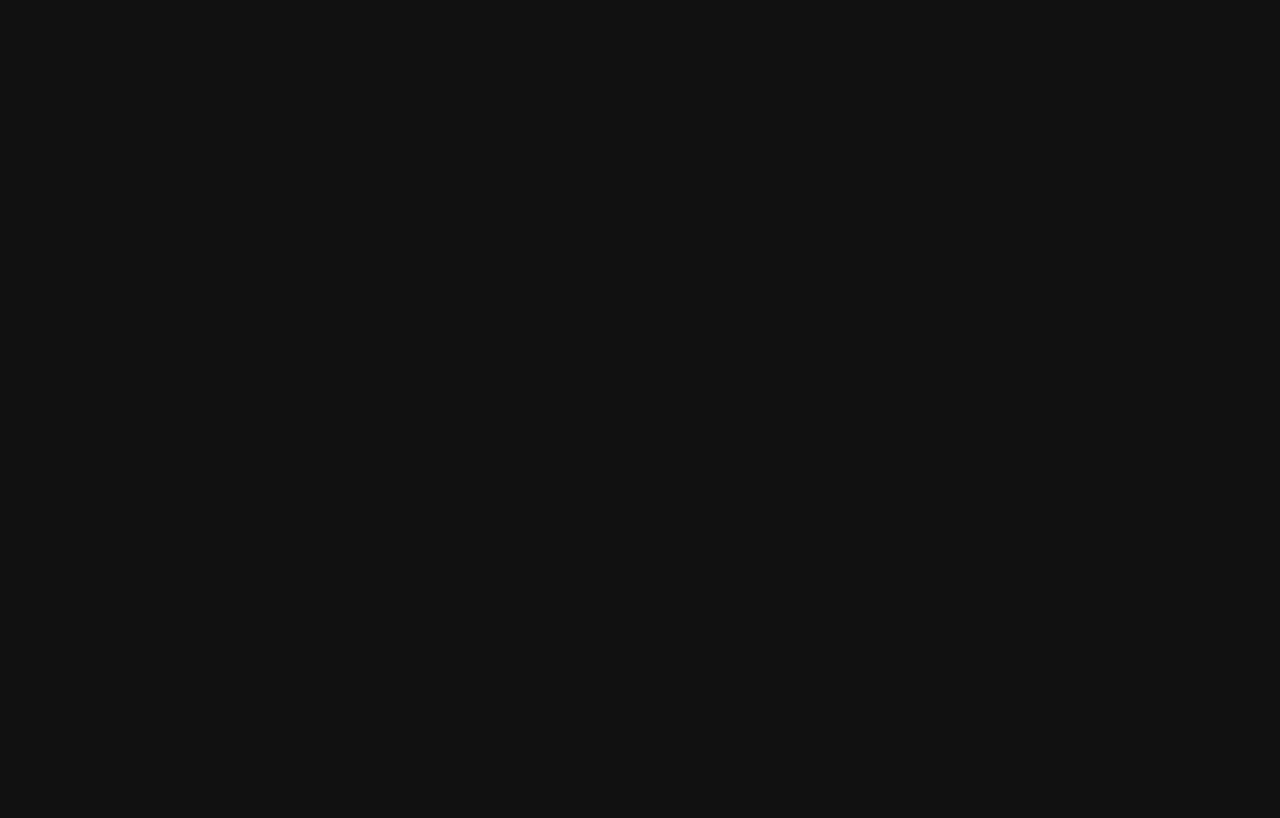
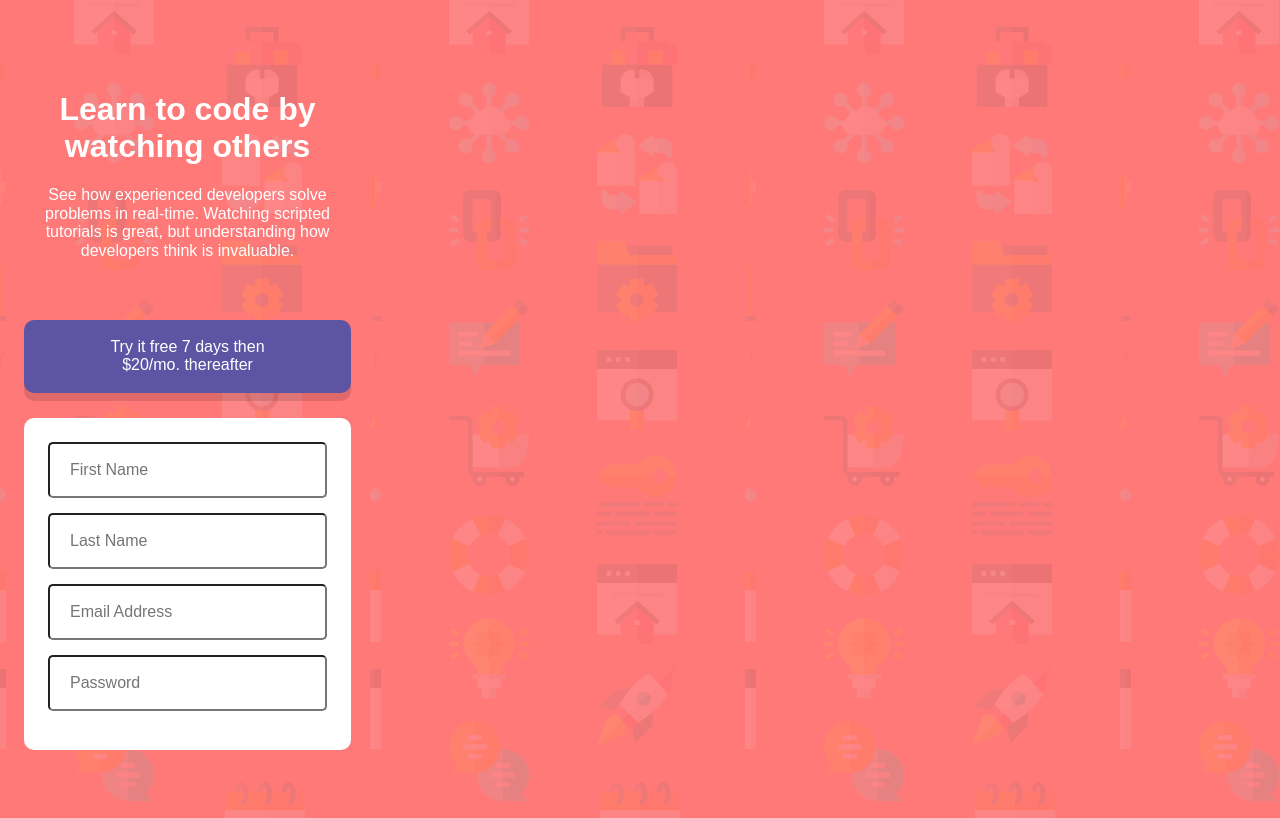
Before and after one commit to monre036/intro-component-with-sign-up-form, a website built with Vite: page src/index.html in a window 1280 px wide. Built offline with nearby package versions, Linux system fonts and the light colour scheme; some packages are replaced by stand-ins of ours.

Commit message:
changes 1

```diff
--- a/src/index.html
+++ b/src/index.html
@@ -7,10 +7,41 @@
   <link rel="icon" type="image/svg+xml" href="" />
   <meta name="viewport" content="width=device-width, initial-scale=1.0" />
   <!-- CAMBIA EL TITLE!!! -->
-  <title>Vite Template</title>
+  <title>Intro Component With Sign Up Form</title>
 </head>
 
 <body>
+  <main class="main">
+    <div class="card">
+      <div class="card__title-container">
+        <h1 class="card__title">Learn to code by watching others</h1>
+        <p class="card__text">See how experienced developers solve problems in real-time. Watching scripted tutorials is
+          great,
+          but
+          understanding how developers think is invaluable. </p>
+      </div>
+      <p class="card__ad">Try it free 7 days then $20/mo. thereafter</p>
+      <div class="form">
+        <form action="#">
+          <ul>
+            <li>
+              <input type="text" id="name" name="user_name" class="form__item" placeholder="First Name" />
+            </li>
+            <li>
+              <input type="text" id="lastName" name="user_lastName" class="form__item" placeholder="Last Name" />
+            </li>
+            <li>
+              <input type="text" id="email" name="user_email" class="form__item" placeholder="Email Address" />
+            </li>
+            <li>
+              <input type="password" id="Password" name="user_paswd" class="form__item" placeholder="Password" />
+            </li>
+          </ul>
+        </form>
+      </div>
+    </div>
+  </main>
+
   <script type="module" src="./js/index.js"></script>
 </body>
 
--- a/src/scss/blocks/body.scss
+++ b/src/scss/blocks/body.scss
@@ -2,6 +2,8 @@ html {
   scroll-behavior: smooth;
 }
 body {
-  background-color: #111;
+  background-image: url(../../assets/images/bg-intro-mobile.png);
+  background-color: #ff7979;
   font-family: sans-serif;
+  color: white;
 }
--- /dev/null
+++ b/src/scss/blocks/card.scss
@@ -0,0 +1,24 @@
+.card {
+  width: 20.4375rem;
+
+  &__title-container {
+    text-align: center;
+  }
+
+  &__title {
+  }
+
+  &__text {
+    margin-bottom: 60px;
+  }
+
+  &__ad {
+    background-color: #5e54a4;
+    text-align: center;
+    padding-inline: 66px;
+    padding-block: 18px;
+    border-radius: 10px;
+    box-shadow: 0px 8px rgba(0, 0, 0, 0.121);
+    margin-bottom: 25px;
+  }
+}
--- /dev/null
+++ b/src/scss/blocks/form.scss
@@ -0,0 +1,15 @@
+.form {
+  padding-block: 24px;
+  background-color: white;
+  border-radius: 10px;
+  display: flex;
+  justify-content: center;
+
+  &__item {
+    width: 279px;
+    height: 56px;
+    border-radius: 5px;
+    margin-bottom: 15px;
+    padding-left: 20px;
+  }
+}
--- a/src/scss/blocks/main.scss
+++ b/src/scss/blocks/main.scss
@@ -0,0 +1,5 @@
+.main {
+  padding-inline: 1.5rem;
+  padding-top: 70px;
+  padding-bottom: 4.25rem;
+}
--- a/src/scss/styles.scss
+++ b/src/scss/styles.scss
@@ -2,3 +2,6 @@
 @use 'base/initial-reset.scss';
 @use 'config/variables.scss';
 @use 'blocks/body.scss';
+@use 'blocks/main.scss';
+@use 'blocks/card.scss';
+@use 'blocks/form.scss';
```
Also changed, not shown: src/assets/images/bg-intro-desktop.png (added), src/assets/images/bg-intro-mobile.png (added), src/assets/images/favicon-32x32.png (added), src/assets/images/icon-error.svg (added), 1 other file.
